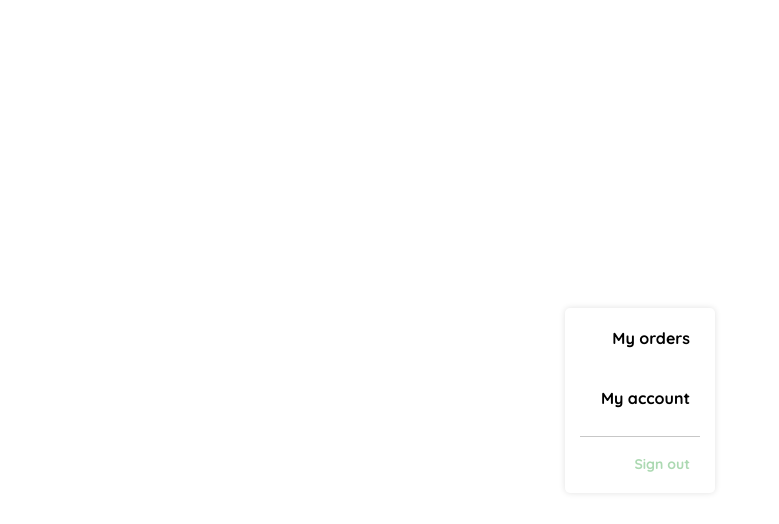
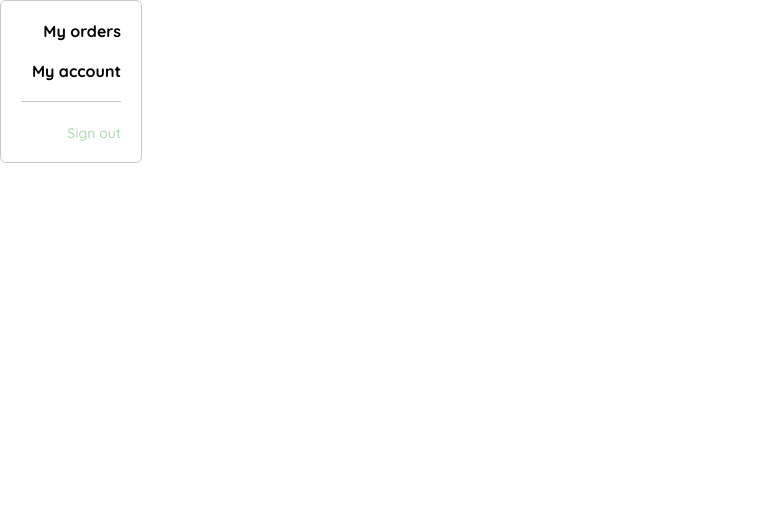
Before and after one commit to ESteban-07/platzi-yardsale-store, a plain HTML site: page home_menu.html in a window 1280 px wide. Shown: the whole page, without its empty margins (0-779 px from the left). Drawn offline with Linux system fonts and the light colour scheme.

Commit message:
Menú desktop - (13/22)

```diff
--- a/home_menu.html
+++ b/home_menu.html
@@ -28,54 +28,52 @@
                 font-family: 'Quicksand', sans-serif;
             }
             .desktop-menu {
-                width: 100%;
-                height: 100vh;
-                display: grid;
-                place-content: center;
+                width: 100px;
+                height: auto;
+                border: 1px solid var(--very-light-pink);
+                border-radius: 6px;
+                padding: 20px 20px 0 20px;
             }
             .desktop-menu ul {
-                display: flex;
-                flex-direction: column;
-                align-items: flex-end;
-                width: 150px;
+                list-style: none;
+                padding: 0;
                 margin: 0;
-                padding: 0;
-                background-color: var(--white);
-                box-shadow: 0px 0px 6px rgba(0, 0, 0, 0.119789);
-                border-radius: 5px;
-                list-style: none;
+            }
+            .desktop-menu ul li {
+                text-align: end;
+            }
+            .desktop-menu ul li:nth-child(1),
+            .desktop-menu ul li:nth-child(2) {
+                font-weight: bold;
+            }
+            .desktop-menu ul li:last-child {
+                padding-top: 20px;
+                border-top: 1px solid var(--very-light-pink);
+            }
+            .desktop-menu ul li:last-child a {
+                color: var(--hospital-green);
+                font-size: var(--sm);
             }
             .desktop-menu ul li a {
                 display: inline-block;
+                color: black;
                 text-decoration: none;
-                color: var(--black);
-                font-size: var(--md);
-                font-weight: bold;
-                padding-top: 20px;
-                padding-right: 25px;
-                padding-bottom: 20px;
-            }
-            .desktop-menu ul li:last-child a {
-                font-size: var(--sm);
-                color: var(--hospital-green);
-                padding-top: 10px;
-            }
-            .desktop-menu ul hr {
-                width: 80%;
-                border-top: 1px solid var(--very-light-pink);
-                border-bottom: 0;
-                border-left: 0;
-                border-right: 0;
+                margin-bottom: 20px;
             }
         </style>
     </head>
     <body>
         <div class="desktop-menu">
             <ul>
-                <li><a href="#">My orders</a></li>
-                <li><a href="#">My account</a></li>
-                <hr />
-                <li><a href="#">Sign out</a></li>
+                <li>
+                    <a href="#">My orders</a>
+                </li>
+                <li>
+                    <a href="#">My account</a>
+                </li>
+                <li>
+                    <a href="#">Sign out</a>
+                </li>
             </ul>
         </div>
     </body>
```
